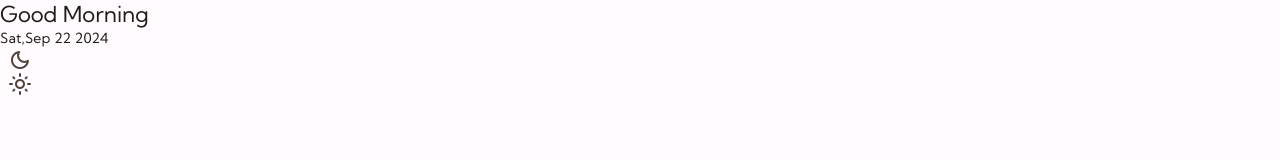
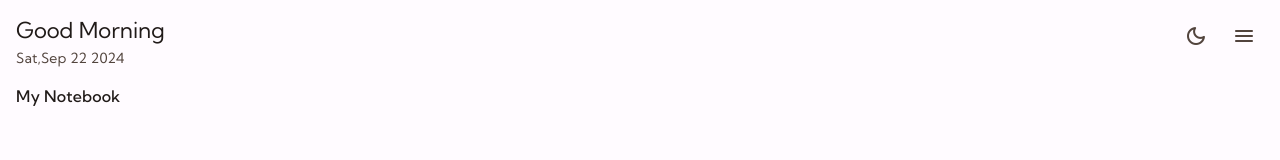
Before and after one commit to aliyeff-f/Notekeeper-proyekt, a plain HTML site: page index.html in a window 1280 px wide. Drawn offline with nearby package versions, Linux system fonts and the light colour scheme.

Commit message:
Header section two

```diff
--- a/index.html
+++ b/index.html
@@ -103,9 +103,26 @@
             </div>
             <button class="theme-btn icon-btn large" aria-label="Toggle theme" data-tooltip="Toggle theme" data-theme-btn>
                 <span class="material-symbols-rounded dark-icon" aria-hidden="true">dark_mode</span>
-<span class="material-symbols-rounded light-icon" aria-hidden="true">light_mode</span>
+                <span class="material-symbols-rounded light-icon" aria-hidden="true">light_mode</span>
+
+                <div class="state-layer"></div>
+            </button>
+
+            <button class="menu-btn icon-btn large" aria-label="Open menu" data-sidebar-toggler>
+                <span class="material-symbols-rounded" aria-hidden="true">menu</span>
+
+                <div class="state-layer"></div>
             </button>
         </div>
+
+        <h2 class="title text-title-medium" data-note-panel-title>My Notebook</h2>
+
+
+        <div class="note-list" data-note-panel></div>
+
+
+
+
     </main>
 
 
--- a/src/css/style.css
+++ b/src/css/style.css
@@ -626,7 +626,37 @@ body{
 /*-----------------------------------*\
   #MAIN
 \*-----------------------------------*/
+.main{
+  padding-inline: var(--spacing-4);
+  padding-block-end: var(--spacing-4);
+  display: flex;
+  flex-direction: column;
+  min-height: 100vh;
+}
 
+.main .header {
+  display: flex;
+  align-items: flex-start;
+  gap: var(--spacing-2);
+  padding-block: var(--spacing-4);
+}
+.main .header .wrapper{flex-grow: 1;}
+
+.main .header .title {margin-block-end: var(--spacing-1);}
+
+.main .header .text {color: var(--on-surface-variant);}
+
+.theme-btn{
+  transition: transform var(--tr-duration-medium) var(--tr-easing-emphasized);
+
+}
+
+[data-theme='dark'] .theme-btn .theme-icon,
+.theme-btn .light-icon {display: none;}
+
+[data-theme='dark'] .theme-btn .light-icon{display: block;}
+
+[data-theme='dark'] .theme-btn {transform: rotate(-90deg);}
 
 
 
```
